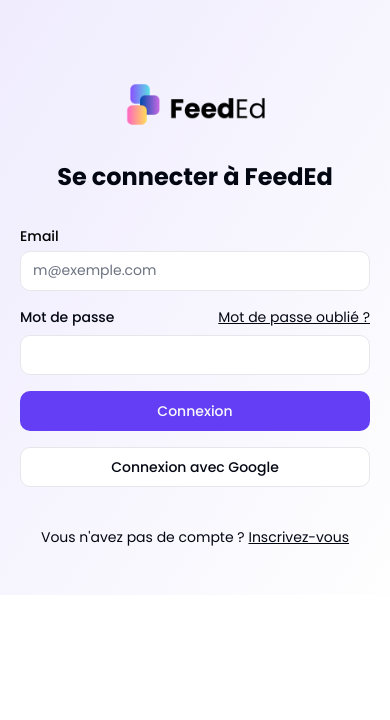
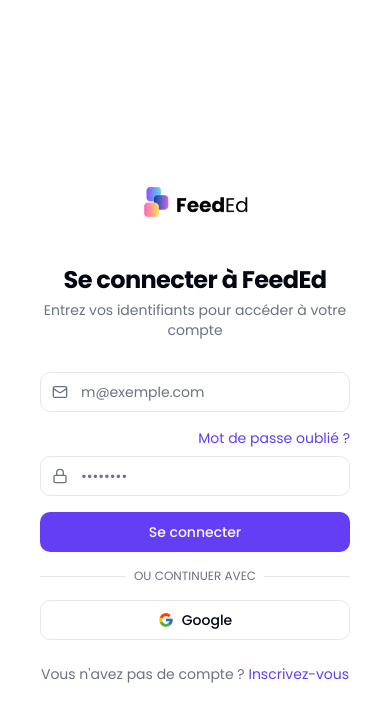
Before and after one commit to JulesNyom/FeedEd, a Next.js app in the folder feeded_app/: page /login in a window 390 px wide. Shown: the top 720 px of the page. Built offline with nearby package versions, Linux system fonts and the light colour scheme; no server answers.

Commit message:
Modified login and signup pages to implement a new design for the authentication forms

```diff
--- a/feeded_app/app/(auth)/login/page.tsx
+++ b/feeded_app/app/(auth)/login/page.tsx
@@ -1,9 +1,9 @@
-import { Login } from '@/components/shared/authentication/Login'
+import  Login  from '@/components/shared/authentication/Login'
 import React from 'react'
 
 const Page = () => {
   return (
-    <div className="bg-gradient-to-br from-primary/10 to-secondary/10 flex items-center justify-center">
+    <div>
       <Login />
     </div>
   )
--- a/feeded_app/app/(auth)/signup/page.tsx
+++ b/feeded_app/app/(auth)/signup/page.tsx
@@ -1,10 +1,8 @@
-import { SignUp } from '@/components/shared/authentication/SignUp'
-import { Button } from "@/components/ui/button"
-import Link from 'next/link'
+import  SignUp  from '@/components/shared/authentication/SignUp'
 
 export default function EnhancedSignUpPage() {
   return (
-    <div className="flex flex-col md:flex-row items-center justify-center min-h-screen bg-gradient-to-br from-primary/10 to-secondary/10 p-4">
+    <div className="max-h-screen p-4">
         <SignUp />
       </div>
   )
--- a/feeded_app/components/shared/authentication/Login.tsx
+++ b/feeded_app/components/shared/authentication/Login.tsx
@@ -1,65 +1,78 @@
-"use client";
+'use client'
 
-import React, { useState, FormEvent } from "react";
-import Image from "next/image";
-import Link from "next/link";
-import { useAuth } from "@/context/AuthContext"; // Adjust the import path as needed
+import React, { useState, FormEvent } from "react"
+import Image from "next/image"
+import Link from "next/link"
+import { useAuth } from "@/context/AuthContext"
 
-import { Button } from "@/components/ui/button";
-import { Input } from "@/components/ui/input";
-import { Label } from "@/components/ui/label";
-import { Alert, AlertDescription } from "@/components/ui/alert";
+import { Button } from "@/components/ui/button"
+import { Input } from "@/components/ui/input"
+import { Label } from "@/components/ui/label"
+import { Alert, AlertDescription } from "@/components/ui/alert"
+import { Card, CardContent, CardFooter, CardHeader } from "@/components/ui/card"
+import { FcGoogle } from "react-icons/fc"
+import { LockIcon, MailIcon } from "lucide-react"
 
-export function Login(): JSX.Element {
-  const [email, setEmail] = useState<string>("");
-  const [password, setPassword] = useState<string>("");
-  const [error, setError] = useState<string>("");
-  const [loading, setLoading] = useState<boolean>(false);
-  const { login } = useAuth();
+export default function Login(): JSX.Element {
+  const [email, setEmail] = useState<string>("")
+  const [password, setPassword] = useState<string>("")
+  const [error, setError] = useState<string>("")
+  const [loading, setLoading] = useState<boolean>(false)
+  const { login } = useAuth()
 
   async function handleSubmit(e: FormEvent<HTMLFormElement>): Promise<void> {
-    e.preventDefault();
+    e.preventDefault()
 
     try {
-      setError("");
-      setLoading(true);
-      await login(email, password);
+      setError("")
+      setLoading(true)
+      await login(email, password)
       // Redirect to admin page
       window.location.href = '/admin'
-      console.log("Login successful");
+      console.log("Login successful")
     } catch (error: unknown) {
-      setError("La connexion a échoué. Veuillez vérifier vos informations et réessayer à nouveau.");
-      console.error("Login error:", error instanceof Error ? error.message : String(error));
+      setError("La connexion a échoué. Veuillez vérifier vos informations et réessayer à nouveau.")
+      console.error("Login error:", error instanceof Error ? error.message : String(error))
     }
-    setLoading(false);
+    setLoading(false)
   }
 
   return (
-    <div className="w-full lg:grid lg:min-h-[600px] lg:grid-cols-2 xl:min-h-[600px]">
-      <div className="flex items-center justify-center py-12">
-        <div className="mx-auto grid w-[350px] gap-6">
-          <div className="grid mb-3 text-center">
-            <div className="flex justify-center">
+    <div className="flex min-h-screen">
+      <div className="flex flex-1 flex-col justify-center py-12 px-4 sm:px-6 lg:flex-none lg:px-20 xl:px-24">
+        <div className="mx-auto w-full max-w-sm lg:w-96">
+          <Card className="border-none shadow-none">
+            <CardHeader className="space-y-1 text-center">
+              <div className="flex justify-center mb-4">
                 <Link href="/" className="inline-block">
                   <Image
                     src="/assets/images/feeded.png"
                     alt="Logo"
-                  width={200}
-                  height={100}
+                    width={150}
+                    height={75}
                     priority
+                    className="dark:filter dark:invert"
                   />
                 </Link>
               </div>
-            <h1 className="text-2xl text-foreground font-bold">Se connecter à FeedEd</h1>
-          </div>
+              <h2 className="text-2xl font-bold tracking-tight">Se connecter à FeedEd</h2>
+              <p className="text-sm text-muted-foreground">
+                Entrez vos identifiants pour accéder à votre compte
+              </p>
+            </CardHeader>
+            <CardContent className="space-y-4">
               {error && (
                 <Alert variant="destructive">
                   <AlertDescription>{error}</AlertDescription>
                 </Alert>
               )}
-          <form onSubmit={handleSubmit} className="grid gap-4">
-            <div className="grid gap-2">
-              <Label htmlFor="email">Email</Label>
+              <form onSubmit={handleSubmit} className="space-y-4">
+                <div className="space-y-2">
+                  <Label htmlFor="email" className="sr-only">
+                    Email
+                  </Label>
+                  <div className="relative">
+                    <MailIcon className="absolute left-3 top-1/2 h-4 w-4 -translate-y-1/2 text-muted-foreground" />
                     <Input
                       id="email"
                       type="email"
@@ -67,47 +80,92 @@
                       required
                       value={email}
                       onChange={(e: React.ChangeEvent<HTMLInputElement>) => setEmail(e.target.value)}
+                      className="pl-10"
                     />
                   </div>
-            <div className="grid gap-2">
+                </div>
+                <div className="space-y-2">
                   <div className="flex items-center">
-                <Label htmlFor="password" className="text-foreground">Mot de passe</Label>
+                    <Label htmlFor="password" className="sr-only">
+                      Mot de passe
+                    </Label>
                     <Link
                       href="/forgot-password"
-                  className="ml-auto text-foreground inline-block text-sm underline">
+                      className="ml-auto text-sm text-primary hover:underline"
+                    >
                       Mot de passe oublié ?
                     </Link>
                   </div>
+                  <div className="relative">
+                    <LockIcon className="absolute left-3 top-1/2 h-4 w-4 -translate-y-1/2 text-muted-foreground" />
                     <Input
                       id="password"
                       type="password"
+                      placeholder="••••••••"
                       required
                       value={password}
                       onChange={(e: React.ChangeEvent<HTMLInputElement>) => setPassword(e.target.value)}
+                      className="pl-10"
                     />
                   </div>
+                </div>
                 <Button type="submit" className="w-full" disabled={loading}>
-              {loading ? "Connexion en cours..." : "Connexion"}
-            </Button>
-            <Button variant="outline" className="text-foreground w-full" type="button">
-              Connexion avec Google
+                  {loading ? "Connexion en cours..." : "Se connecter"}
                 </Button>
               </form>
-          <div className="mt-4 text-center text-foreground text-sm">
+              <div className="relative">
+                <div className="absolute inset-0 flex items-center">
+                  <span className="w-full border-t" />
+                </div>
+                <div className="relative flex justify-center text-xs uppercase">
+                  <span className="bg-background px-2 text-muted-foreground">Ou continuer avec</span>
+                </div>
+              </div>
+              <Button variant="outline" className="w-full" type="button">
+                <FcGoogle className="mr-2 h-4 w-4" />
+                Google
+              </Button>
+            </CardContent>
+            <CardFooter>
+              <p className="text-center text-sm text-muted-foreground w-full">
                 Vous n'avez pas de compte ?{" "}
-            <Link href="#" className="text-foreground underline">
+                <Link href="#" className="text-primary hover:underline">
                   Inscrivez-vous
                 </Link>
+              </p>
+            </CardFooter>
+          </Card>
+        </div>
+      </div>
+      <div className="relative hidden w-0 flex-1 lg:block">
+        <img
+          className="absolute inset-0 h-full w-full object-cover"
+          src="https://images.pexels.com/photos/210571/pexels-photo-210571.jpeg?auto=compress&cs=tinysrgb&w=1200"
+          alt="Students studying"
+        />
+        <div className="absolute inset-0 bg-gradient-to-r from-blue-600 to-indigo-600 mix-blend-multiply opacity-50" />
+        <div className="absolute inset-0 bg-gradient-to-t from-black to-transparent opacity-50" />
+        <div className="absolute bottom-0 left-0 right-0 p-8">
+          <blockquote className="mt-8">
+            <div className="relative text-lg font-medium text-white md:flex-grow">
+              <svg
+                className="absolute top-0 left-0 h-8 w-8 -translate-x-3 -translate-y-2 transform text-indigo-400"
+                fill="currentColor"
+                viewBox="0 0 32 32"
+                aria-hidden="true"
+              >
+                <path d="M9.352 4C4.456 7.456 1 13.12 1 19.36c0 5.088 3.072 8.064 6.624 8.064 3.36 0 5.856-2.688 5.856-5.856 0-3.168-2.208-5.472-5.088-5.472-.576 0-1.344.096-1.536.192.48-3.264 3.552-7.104 6.624-9.024L9.352 4zm16.512 0c-4.8 3.456-8.256 9.12-8.256 15.36 0 5.088 3.072 8.064 6.624 8.064 3.264 0 5.856-2.688 5.856-5.856 0-3.168-2.304-5.472-5.184-5.472-.576 0-1.248.096-1.44.192.48-3.264 3.456-7.104 6.528-9.024L25.864 4z" />
+              </svg>
+              <p className="relative">
+                L'éducation est l'arme la plus puissante que vous puissiez utiliser pour changer le monde.
+              </p>
+            </div>
+            <footer className="mt-4">
+              <p className="text-base font-semibold text-indigo-200">Nelson Mandela</p>
+            </footer>
+          </blockquote>
         </div>
       </div>
     </div>
-      <div className="hidden lg:block w-full h-screen bg-muted relative overflow-hidden">
-      <img
-        src="https://images.pexels.com/photos/261651/pexels-photo-261651.jpeg?auto=compress&cs=tinysrgb&w=800"
-        alt="Image"
-        className="object-cover w-full h-full dark:brightness-[0.2] dark:grayscale"
-      />
-    </div>
-    </div>
-  );
+  )
 }
--- a/feeded_app/components/shared/authentication/SignUp.tsx
+++ b/feeded_app/components/shared/authentication/SignUp.tsx
@@ -1,85 +1,111 @@
 "use client"
 
-import React, { useState, FormEvent } from "react";
-import Link from "next/link";
-
-import { Button } from "@/components/ui/button";
+import React, { useState, FormEvent } from "react"
+import Link from "next/link"
+import { motion } from "framer-motion"
+import { Button } from "@/components/ui/button"
 import {
-  Card,
   CardContent,
   CardDescription,
   CardHeader,
   CardTitle,
-} from "@/components/ui/card";
-import { Input } from "@/components/ui/input";
-import { Label } from "@/components/ui/label";
-import { useAuth } from "@/context/AuthContext"; // Adjust this import path as needed
-import { Alert, AlertDescription } from "@/components/ui/alert";
-import { doc, setDoc } from "firebase/firestore";
-import { db } from "@/firebase"; // Adjust this import path as needed
-import { User } from "firebase/auth"; // Import Firebase User type
+} from "@/components/ui/card"
+import { Input } from "@/components/ui/input"
+import { Label } from "@/components/ui/label"
+import { useAuth } from "@/context/AuthContext"
+import { Alert, AlertDescription } from "@/components/ui/alert"
+import { doc, setDoc } from "firebase/firestore"
+import { db } from "@/firebase"
+import { User } from "firebase/auth"
+import { FaGoogle } from "react-icons/fa"
 
 interface UserData {
-  firstName: string;
-  lastName: string;
-  email: string;
-  createdAt: string;
+  firstName: string
+  lastName: string
+  email: string
+  createdAt: string
 }
 
-export function SignUp(): JSX.Element {
-  const [firstName, setFirstName] = useState<string>("");
-  const [lastName, setLastName] = useState<string>("");
-  const [email, setEmail] = useState<string>("");
-  const [password, setPassword] = useState<string>("");
-  const [error, setError] = useState<string>("");
-  const [loading, setLoading] = useState<boolean>(false);
-  const { signup } = useAuth();
+export default function SignUp(): JSX.Element {
+  const [firstName, setFirstName] = useState<string>("")
+  const [lastName, setLastName] = useState<string>("")
+  const [email, setEmail] = useState<string>("")
+  const [password, setPassword] = useState<string>("")
+  const [error, setError] = useState<string>("")
+  const [loading, setLoading] = useState<boolean>(false)
+  const { signup } = useAuth()
 
   async function handleSubmit(e: FormEvent<HTMLFormElement>): Promise<void> {
-    e.preventDefault();
+    e.preventDefault()
 
     try {
-      setError("");
-      setLoading(true);
-      const { user } = await signup(email, password) as { user: User };
+      setError("")
+      setLoading(true)
+      const { user } = await signup(email, password) as { user: User }
 
-      // Create user document in Firestore
       const userData: UserData = {
         firstName,
         lastName,
         email,
         createdAt: new Date().toISOString(),
-      };
-      await setDoc(doc(db, "users", user.uid), userData);
+      }
+      await setDoc(doc(db, "users", user.uid), userData)
 
-      console.log("Account created successfully");
+      console.log("Account created successfully")
 
-      // Redirect to admin route
-      window.location.href = '/admin';
+      window.location.href = '/admin'
     } catch (error: unknown) {
-      setError("Nous n'avons pas pu vous créer de compte " + (error instanceof Error ? error.message : String(error)));
+      setError("Nous n'avons pas pu vous créer de compte " + (error instanceof Error ? error.message : String(error)))
     } finally {
-      setLoading(false);
+      setLoading(false)
     }
   }
 
   return (
-    <Card className="mx-auto max-w-sm">
+    <div className="max-h-screen flex items-center justify-center p-4">
+      <motion.div
+        initial={{ opacity: 0, scale: 0.95 }}
+        animate={{ opacity: 1, scale: 1 }}
+        transition={{ duration: 0.5 }}
+        className="w-full max-w-5xl 2xl:max-w-7xl bg-white rounded-2xl shadow-xl overflow-hidden"
+      >
+        <div className="flex flex-col md:flex-row">
+          <div className="md:w-1/2 relative">
+            <img
+              src="https://images.pexels.com/photos/2102850/pexels-photo-2102850.jpeg?auto=compress&cs=tinysrgb&w=1260&h=750&dpr=2"
+              alt="Abstract background"
+              className="object-cover w-full h-full"
+            />
+            <div className="absolute inset-0 bg-gradient-to-r from-purple-500 to-indigo-600 opacity-75" />
+            <div className="absolute inset-0 flex items-center justify-center">
+              <div className="text-white text-center">
+                <h2 className="text-4xl font-bold mb-4">Bienvenue</h2>
+                <p className="text-xl mx-10">Rejoignez FeedEd et simplifiez l'évaluation de vos formations</p>
+              </div>
+            </div>
+          </div>
+          <div className="md:w-1/2 p-8">
             <CardHeader className="text-center">
-        <CardTitle className="text-xl">Inscription</CardTitle>
+              <CardTitle className="text-3xl font-bold">Inscription</CardTitle>
               <CardDescription>
                 Entrez vos informations pour créer un compte
               </CardDescription>
             </CardHeader>
             <CardContent>
               {error && (
+                <motion.div
+                  initial={{ opacity: 0, y: -10 }}
+                  animate={{ opacity: 1, y: 0 }}
+                  transition={{ duration: 0.3 }}
+                >
                   <Alert variant="destructive" className="mb-4">
                     <AlertDescription>{error}</AlertDescription>
                   </Alert>
+                </motion.div>
               )}
-        <form onSubmit={handleSubmit} className="grid gap-4">
+              <form onSubmit={handleSubmit} className="space-y-4">
                 <div className="grid grid-cols-2 gap-4">
-            <div className="grid gap-2">
+                  <div className="space-y-2">
                     <Label htmlFor="first-name">Prénom</Label>
                     <Input
                       id="first-name"
@@ -89,7 +115,7 @@
                       onChange={(e: React.ChangeEvent<HTMLInputElement>) => setFirstName(e.target.value)}
                     />
                   </div>
-            <div className="grid gap-2">
+                  <div className="space-y-2">
                     <Label htmlFor="last-name">Nom</Label>
                     <Input
                       id="last-name"
@@ -100,7 +126,7 @@
                     />
                   </div>
                 </div>
-          <div className="grid gap-2">
+                <div className="space-y-2">
                   <Label htmlFor="email">Email</Label>
                   <Input
                     id="email"
@@ -111,7 +137,7 @@
                     onChange={(e: React.ChangeEvent<HTMLInputElement>) => setEmail(e.target.value)}
                   />
                 </div>
-          <div className="grid gap-2">
+                <div className="space-y-2">
                   <Label htmlFor="password">Mot de passe</Label>
                   <Input
                     id="password"
@@ -121,20 +147,38 @@
                     onChange={(e: React.ChangeEvent<HTMLInputElement>) => setPassword(e.target.value)}
                   />
                 </div>
-          <Button type="submit" className="rounded-xl mr-2 bg-gradient-to-br from-purple-500 to-indigo-600 font-bold text-secondary transition-transform hover:scale-105" disabled={loading}>
+                <motion.div whileHover={{ scale: 1.02 }} whileTap={{ scale: 0.98 }}>
+                  <Button type="submit" className="w-full rounded-xl bg-gradient-to-r from-purple-500 to-indigo-600 font-bold text-white transition-all hover:shadow-lg" disabled={loading}>
                     {loading ? "Création du compte..." : "Créer un compte"}
                   </Button>
+                </motion.div>
               </form>
-        <Button variant="outline" className="w-full mt-4">
+              <div className="mt-6">
+                <div className="relative">
+                  <div className="absolute inset-0 flex items-center">
+                    <span className="w-full border-t" />
+                  </div>
+                  <div className="relative flex justify-center text-xs uppercase">
+                    <span className="bg-white px-2 text-gray-500">Ou continuez avec</span>
+                  </div>
+                </div>
+                <motion.div whileHover={{ scale: 1.02 }} whileTap={{ scale: 0.98 }} className="mt-6">
+                  <Button variant="outline" className="w-full flex items-center justify-center">
+                    <FaGoogle className="mr-2" />
                     Inscription avec Google
                   </Button>
-        <div className="mt-4 text-center text-sm">
+                </motion.div>
+              </div>
+              <div className="mt-6 text-center text-sm">
                 Vous avez déjà un compte ?{" "}
-          <Link href="/login" className="underline">
+                <Link href="/login" className="text-primary hover:underline font-semibold">
                   Connexion
                 </Link>
               </div>
             </CardContent>
-    </Card>
-  );
+          </div>
+        </div>
+      </motion.div>
+    </div>
+  )
 }
--- a/feeded_app/package.json
+++ b/feeded_app/package.json
@@ -35,6 +35,7 @@
     "react": "^18",
     "react-day-picker": "^8.10.1",
     "react-dom": "^18",
+    "react-icons": "^5.3.0",
     "tailwind-merge": "^2.5.2",
     "tailwindcss-animate": "^1.0.7"
   },
```
Also changed, not shown: 1 other file (tests, documents, lock files or other folders). Lines whose indentation alone changed are shown as unchanged.
